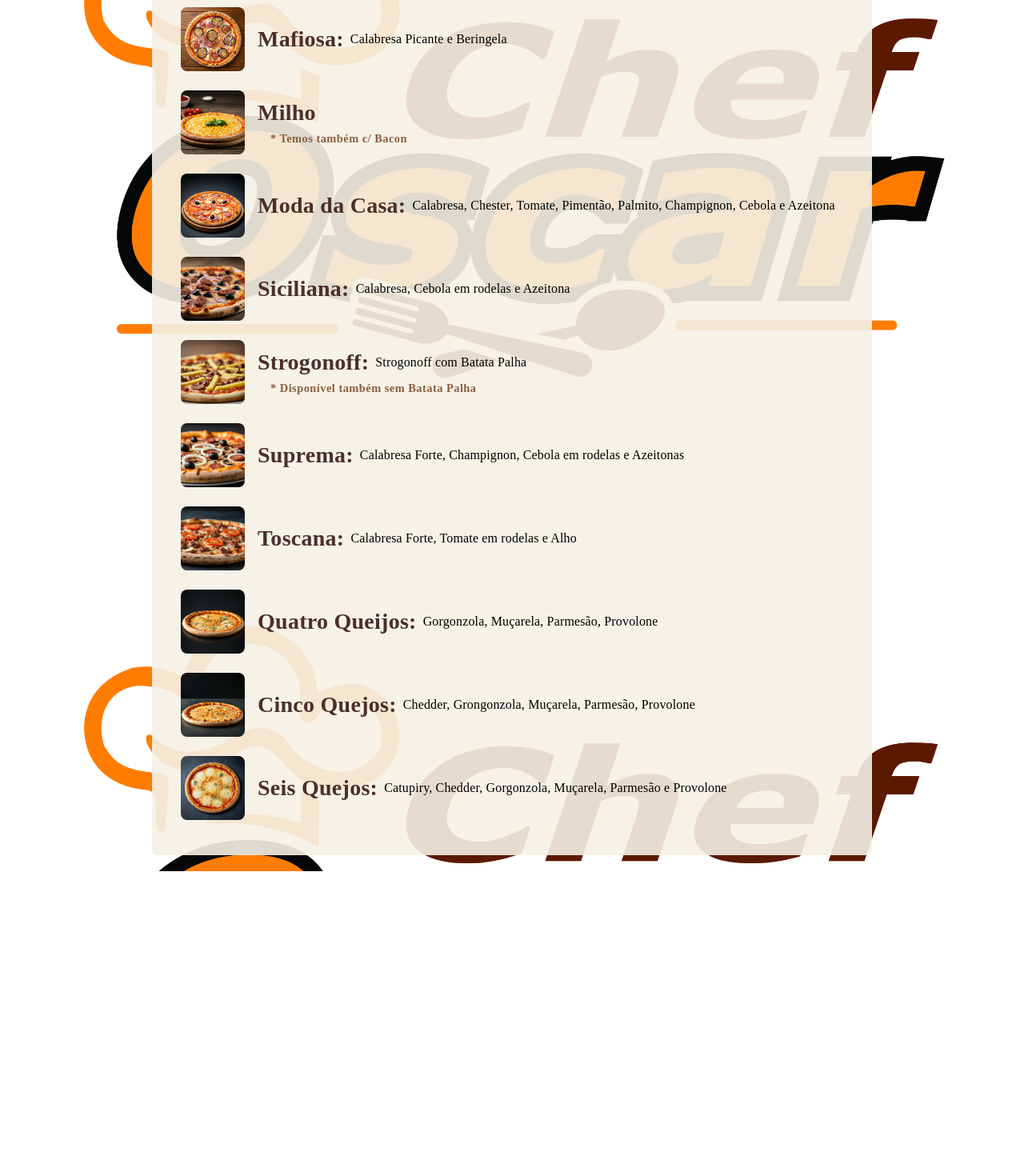
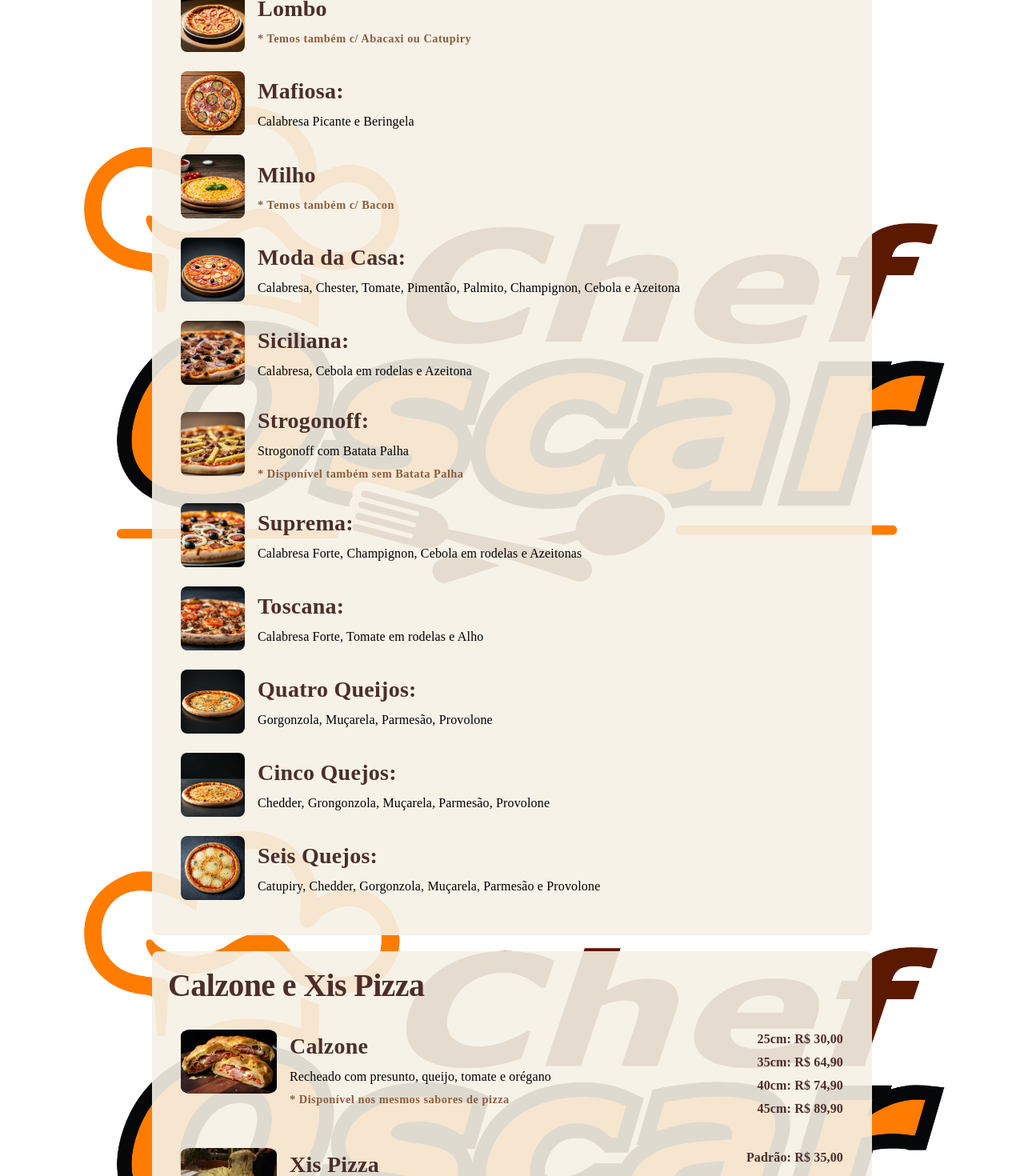
Before and after one commit to PatrickAngrezani/chef-oscar-website, a React (Create React App) app: page /pizzas-salgadas in a window 1280 px wide. Shown: the part 1240-2710 px from the top of the page at 80% size. Before the commit the page ends 2329 px from the top, so only its background shows below. Built offline with nearby package versions, Linux system fonts and the light colour scheme.

Commit message:
feat: update components

```diff
--- a/src/components/SavoryPizzaSection.tsx
+++ b/src/components/SavoryPizzaSection.tsx
@@ -21,12 +21,38 @@ import pizza4Queijos from "../assets/menu-online/pizza/pizza-4-queijos.jpeg";
 import pizza5Queijos from "../assets/menu-online/pizza/pizza-5-queijos.jpeg";
 import pizza6Queijos from "../assets/menu-online/pizza/pizza-6-queijos.png";
 
+import calzoneImg from "../assets/calzone.jpg";
+import xpizzaImg from "../assets/xis-pizza.jpeg";
+
 interface Pizza {
   name: string;
   description?: string;
   image?: string;
   observation?: string;
+  prices?: { size: string; value: string }[];
 }
+
+const calzoneAndXisPizzas: Pizza[] = [
+  {
+    name: "Calzone",
+    description: "Recheado com presunto, queijo, tomate e orégano",
+    observation: "Disponível nos mesmos sabores de pizza",
+    image: calzoneImg,
+    prices: [
+      { size: "25cm", value: "R$ 30,00" },
+      { size: "35cm", value: "R$ 64,90" },
+      { size: "40cm", value: "R$ 74,90" },
+      { size: "45cm", value: "R$ 89,90" },
+    ],
+  },
+  {
+    name: "Xis Pizza",
+    description: "Pizza recheada ao estilo sanduíche",
+    observation: "Disponível nos mesmos sabores de pizza",
+    image: xpizzaImg,
+    prices: [{ size: "Padrão", value: "R$ 35,00" }],
+  },
+];
 
 const savoryFlavors: Pizza[] = [
   {
@@ -144,7 +170,6 @@ const SavoryPizzaSection = () => {
         minHeight: "100vh",
       }}
     >
-      {/* Information Block */}
       <Box
         sx={{
           backgroundColor: "rgba(245, 221, 171, 0.9)",
@@ -215,6 +240,19 @@ const SavoryPizzaSection = () => {
       </Box>
       <Box
         sx={{
+          backgroundAttachment: "fixed",
+          backgroundImage: `url(${oscarLogo})`,
+          backgroundPosition: "center center",
+          backgroundRepeat: "no-repeat",
+          backgroundSize: "cover",
+          position: "relative",
+          padding: "20px",
+          minHeight: "100vh",
+        }}
+      >
+        {/* Pizzas Salgadas */}
+        <Box
+          sx={{
             position: "relative",
             backgroundColor: "rgb(245, 241, 230, 0.9)",
             borderRadius: "8px",
@@ -246,7 +284,6 @@ const SavoryPizzaSection = () => {
                   marginBottom: 1,
                 }}
               >
-              {/* Image thumbnail */}
                 <Box
                   component="img"
                   src={savoryFlavor.image}
@@ -257,10 +294,7 @@ const SavoryPizzaSection = () => {
                     marginRight: 2,
                   }}
                 />
-
-              {/* Text content */}
                 <Box sx={{ display: "flex", flexDirection: "column" }}>
-                <Box sx={{ display: "flex", alignItems: "center" }}>
                   <Typography
                     sx={{
                       color: "#4B2E2A",
@@ -271,37 +305,27 @@ const SavoryPizzaSection = () => {
                   >
                     {formatPizzaName(savoryFlavor)}
                   </Typography>
-                  <Box sx={{ maxHeight: "3rem" }}>
+                  {savoryFlavor.description && (
                     <Typography
-                      component="span"
                       sx={{
                         color: "black",
                         fontFamily: "Tangerine",
-                        marginLeft: 1,
                         fontSize: "1.00rem",
-                        maxHeight: "6rem",
-                        overflow: "hidden",
-                        textOverflow: "ellipsis",
-                        display: "-webkit-box",
-                        WebkitBoxOrient: "vertical",
-                        WebkitLineClamp: 3,
+                        marginTop: "5px",
                       }}
                     >
                       {savoryFlavor.description}
                     </Typography>
-                  </Box>
-                </Box>
-
-                {/* Observation, if any */}
+                  )}
                   {savoryFlavor.observation && (
                     <Typography
                       variant="caption"
                       sx={{
                         color: "#8B5E3C",
                         fontFamily: "Tangerine",
-                      marginLeft: 2,
                         fontSize: "0.90rem",
                         fontWeight: "bold",
+                        marginTop: "5px",
                       }}
                     >
                       * {savoryFlavor.observation}
@@ -312,6 +336,122 @@ const SavoryPizzaSection = () => {
             ))}
           </List>
         </Box>
+
+        {/* Calzone e Xis Pizza */}
+        <Box
+          sx={{
+            position: "relative",
+            backgroundColor: "rgb(245, 241, 230, 0.9)",
+            borderRadius: "8px",
+            padding: "20px",
+            maxWidth: "900px",
+            margin: "auto",
+            marginTop: "20px",
+          }}
+        >
+          <Typography
+            variant="h1"
+            style={{
+              fontFamily: "Tangerine",
+              fontSize: "2.5rem",
+              marginBottom: "15px",
+              color: "#4B2E2A",
+              fontWeight: "bold",
+            }}
+          >
+            Calzone e Xis Pizza
+          </Typography>
+          <List sx={{ paddingLeft: 2 }}>
+            {calzoneAndXisPizzas.map((item: Pizza, index) => (
+              <ListItem
+                key={index}
+                sx={{
+                  paddingLeft: 0,
+                  display: "flex",
+                  alignItems: "flex-start",
+                  justifyContent: "space-between",
+                  marginBottom: 2,
+                }}
+              >
+                <Box sx={{ display: "flex", alignItems: "flex-start" }}>
+                  <Box
+                    component="img"
+                    src={item.image}
+                    alt={item.name}
+                    sx={{
+                      height: 80,
+                      width: 120,
+                      borderRadius: "10%",
+                      marginRight: 2,
+                    }}
+                  />
+                  <Box sx={{ display: "flex", flexDirection: "column" }}>
+                    <Typography
+                      sx={{
+                        color: "#4B2E2A",
+                        fontWeight: "bold",
+                        fontFamily: "Tangerine",
+                        fontSize: "1.75rem",
+                      }}
+                    >
+                      {item.name}
+                    </Typography>
+                    {item.description && (
+                      <Typography
+                        sx={{
+                          color: "black",
+                          fontFamily: "Tangerine",
+                          fontSize: "1.00rem",
+                          marginTop: "5px",
+                        }}
+                      >
+                        {item.description}
+                      </Typography>
+                    )}
+                    {item.observation && (
+                      <Typography
+                        variant="caption"
+                        sx={{
+                          color: "#8B5E3C",
+                          fontFamily: "Tangerine",
+                          fontSize: "0.90rem",
+                          fontWeight: "bold",
+                          marginTop: "5px",
+                        }}
+                      >
+                        * {item.observation}
+                      </Typography>
+                    )}
+                  </Box>
+                </Box>
+
+                <Box
+                  sx={{
+                    display: "flex",
+                    flexDirection: "column",
+                    alignItems: "flex-end",
+                  }}
+                >
+                  {item.prices?.map((price, idx) => (
+                    <Typography
+                      key={idx}
+                      sx={{
+                        color: "#4B2E2A",
+                        fontFamily: "Tangerine",
+                        fontSize: "1rem",
+                        fontWeight: "bold",
+                        marginBottom: "5px",
+                      }}
+                    >
+                      {price.size}: {price.value}
+                    </Typography>
+                  ))}
+                </Box>
+              </ListItem>
+            ))}
+          </List>
+        </Box>
+      </Box>
     </Box>
   );
 };
--- a/src/components/SweetPizzaSection.tsx
+++ b/src/components/SweetPizzaSection.tsx
@@ -91,7 +91,6 @@ const SweetPizzaSection = () => {
         minHeight: "100vh",
       }}
     >
-      {/* Information Block */}
       <Box
         sx={{
           backgroundColor: "rgba(245, 221, 171, 0.9)",
--- a/src/components/VariedFoodsSection.tsx
+++ b/src/components/VariedFoodsSection.tsx
@@ -3,65 +3,68 @@ import React from "react";
 
 import oscarLogo from "../assets/background/chef-oscar-logo.jpg";
 
+import batataFritaImg from "../assets/menu-online/varied-foods/batata-frita.jpeg";
 import bauruImg from "../assets/menu-online/varied-foods/bauru.png";
-import calzoneImg from "../assets/menu-online/varied-foods/calzone.jpg";
-import farfalleImg from "../assets/menu-online/varied-foods/farfalle-macarrao.jpg";
+import cachorroQuenteImg from "../assets/menu-online/varied-foods/cachorro-quente.jpeg";
 import iscaPeixeImg from "../assets/menu-online/varied-foods/isca-peixe.jpg";
-import xpizzaImg from "../assets/menu-online/varied-foods/xis-pizza.jpeg";
-import pratoFit from "../assets/menu-online/varied-foods/fit.png";
-import sanduiche from "../assets/menu-online/varied-foods/sanduiche-com-massa.jpg";
-import sanduiche2 from "../assets/menu-online/varied-foods/sanduiche-2.jpg";
+import parmegianaImg from "../assets/menu-online/varied-foods/parmegiana.jpg";
+import peixeGrelhadoImg from "../assets/menu-online/varied-foods/peixe-grelhado.jpg";
+import picadaoImg from "../assets/menu-online/varied-foods/picadao.jpeg";
 
 interface Food {
   name: string;
-  description;
+  description?: string;
   image: string;
   observation?: string;
+  price: string;
 }
 
 const VariedFoods: Food[] = [
   {
+    name: "Batata Frita",
+    image: batataFritaImg,
+    observation: "Adicionais: Bacon e queijo.",
+    price: "R$ 25,00",
+  },
+  {
     name: "Baurú",
     description:
-      "Bife de alcatra, presunto, ovo, maionese a gosto, queijo, tomate e alface",
+      "Bife de coxão mole, presunto, ovo, maionese a gosto, queijo, alface, tomate e cebola",
     image: bauruImg,
-    observation: "Pimenta a gosto",
+    observation: "Pimenta a gosto.",
+    price: "R$ 30,00",
   },
   {
-    name: "Calzone",
-    description: "Peça nos mesmos sabores conforme o Cardápio de Pizza",
-    image: calzoneImg,
-  },
-  {
-    name: "Farfalle",
+    name: "Cachorro-Quente",
     description:
-      "Macarrão de trigo com almondegas assadas de filé de Frango em Molho de tomate e salada na tigela.",
-    image: farfalleImg,
+      "Salsicha, bacon, queijo, tomate, milho, ervilha, batata-palha, pimenta, maionese, ketchup e mostarda a gosto",
+    image: cachorroQuenteImg,
+    price: "R$ 25,00",
   },
   {
     name: "Iscas de Peixe",
     description: "Ao Molho Tártaro",
     image: iscaPeixeImg,
+    price: "R$ 30,00",
   },
   {
-    name: "Prato Fit",
-    description: "Ingredientes",
-    image: pratoFit,
+    name: "Parmegiana",
+    description: "Filé empanado, molho vermelho, queijo muçarela e parmesão",
+    image: parmegianaImg,
+    price: "R$ 27,00",
   },
   {
-    name: "Sanduiche",
-    description: "Ingredientes",
-    image: sanduiche,
+    name: "Peixe Grelhado",
+    description: "Alface, tomate, batata e limão",
+    image: peixeGrelhadoImg,
+    price: "R$ 30,00",
   },
   {
-    name: "Sanduiche 2",
-    description: "Ingredientes",
-    image: sanduiche2,
-  },
-  {
-    name: "XPizza",
-    description: "Peça nos mesmos sabores conforme o Cardápio de Pizza",
-    image: xpizzaImg,
+    name: "Picadão",
+    description:
+      "Azeitona, calabresa, codorna, coração, pepino, frango, presunto, queijo, carne e alface",
+    image: picadaoImg,
+    price: "R$ 90,00",
   },
 ];
 
@@ -122,7 +125,7 @@ const VariedFoodsSection = () => {
                 alt={food.name}
                 sx={{
                   marginLeft: "20px",
-                  width: "80px",
+                  width: "100px",
                   height: "80px",
                   objectFit: "cover",
                   borderRadius: "8px",
@@ -130,8 +133,7 @@ const VariedFoodsSection = () => {
                   flexShrink: 0,
                 }}
               />
-              <Box sx={{ display: "flex", flexDirection: "column" }}>
-                <Box sx={{ display: "flex", alignItems: "center" }}>
+              <Box sx={{ flex: 1, display: "flex", flexDirection: "column" }}>
                 <Typography
                   sx={{
                     color: "#4B2E2A",
@@ -140,44 +142,46 @@ const VariedFoodsSection = () => {
                     fontSize: "1.75rem",
                   }}
                 >
-                    {food.name}:
+                  {food.name}
                 </Typography>
-                  <Box sx={{}}>
+                {food.description && (
                   <Typography
-                      component="span"
                     sx={{
                       color: "black",
                       fontFamily: "Tangerine",
-                        marginLeft: 1,
                       fontSize: "1.00rem",
-                        maxHeight: "6rem",
-                        overflow: "hidden",
-                        textOverflow: "ellipsis",
-                        display: "-webkit-box",
-                        WebkitBoxOrient: "vertical",
-                        WebkitLineClamp: 3,
+                      marginTop: "5px",
                     }}
                   >
                     {food.description}
                   </Typography>
-                    {/* Observation, if any */}
+                )}
                 {food.observation && (
                   <Typography
                     variant="caption"
                     sx={{
                       color: "#8B5E3C",
                       fontFamily: "Tangerine",
-                          marginLeft: 2,
                       fontSize: "0.90rem",
                       fontWeight: "bold",
+                      marginTop: "5px",
                     }}
                   >
-                        * {food.observation}
+                    {food.observation}
                   </Typography>
                 )}
               </Box>
-                </Box>
-              </Box>
+              <Typography
+                sx={{
+                  color: "#4B2E2A",
+                  fontWeight: "bold",
+                  fontFamily: "Tangerine",
+                  fontSize: "1.5rem",
+                  marginRight: "20px",
+                }}
+              >
+                {food.price}
+              </Typography>
             </ListItem>
           ))}
         </List>
```
Also changed, not shown: src/components/ContactSection.tsx (+5 -5 lines), src/components/HeroSection.tsx (+1 -26 lines), src/components/MenuSection.tsx (+22 -38 lines), src/components/XisSection.tsx (+0 -7 lines). Lines whose indentation alone changed are shown as unchanged.
